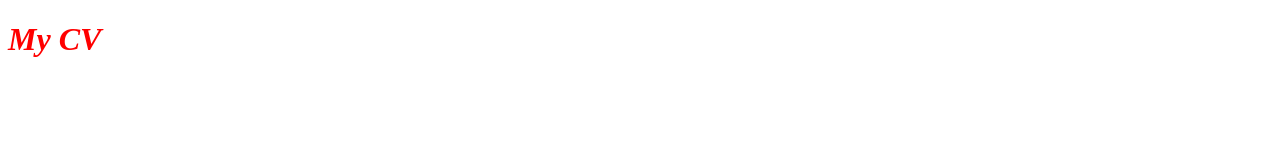
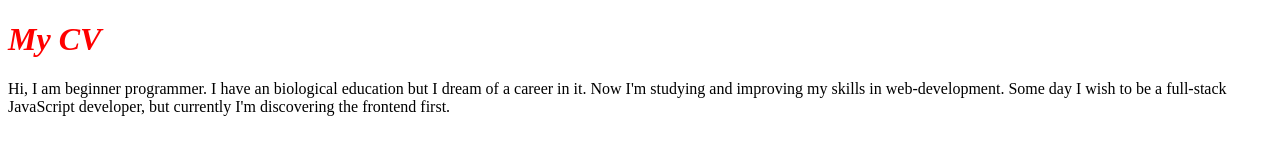
Before and after one commit to checko25/rsschool-cv, a plain HTML site: page index.html in a window 1280 px wide. Drawn offline with Linux system fonts and the light colour scheme.

Commit message:
feat: new info abot me
feat: new info abot me

```diff
--- a/index.html
+++ b/index.html
@@ -7,5 +7,6 @@
 </head>
 <body>
   <h1>My CV</h1>
+    <p>Hi, I am beginner programmer. I have an biological education but I dream of a career in it. Now I'm studying and improving my skills in web-development. Some day I wish to be a full-stack JavaScript developer, but currently I'm discovering the frontend first.</p>
 </body>
 </html>
```
